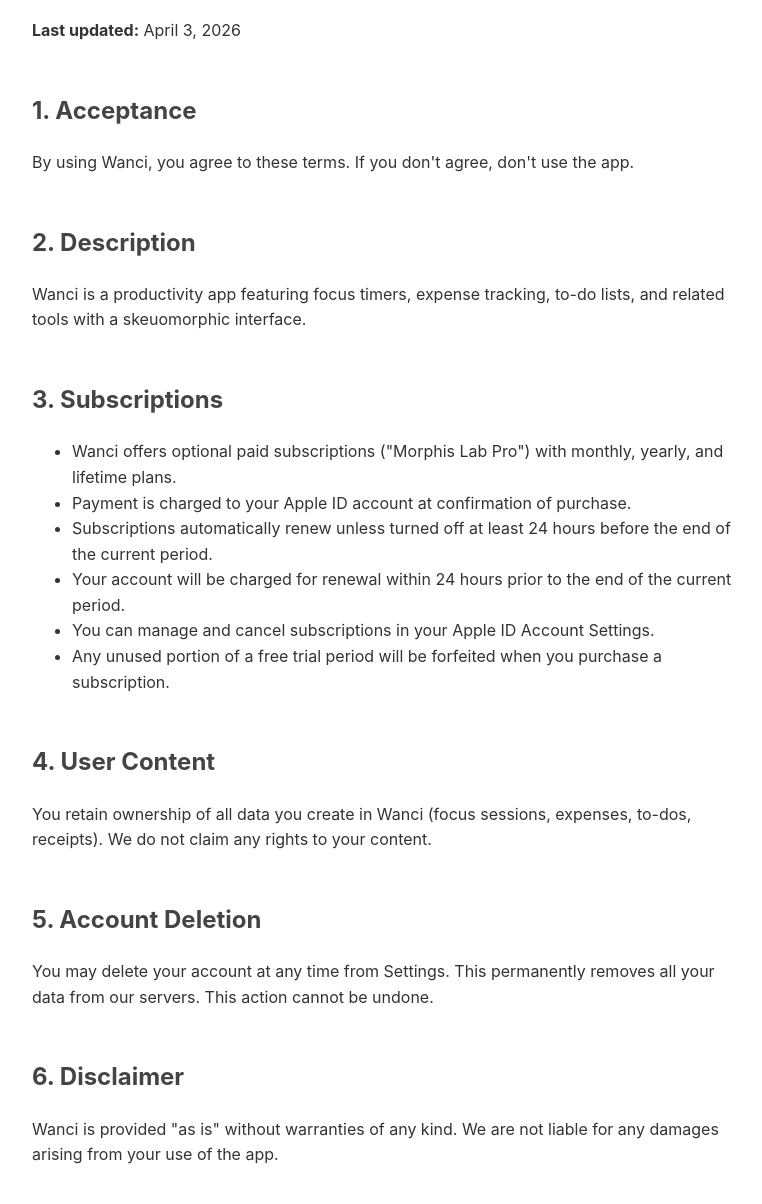
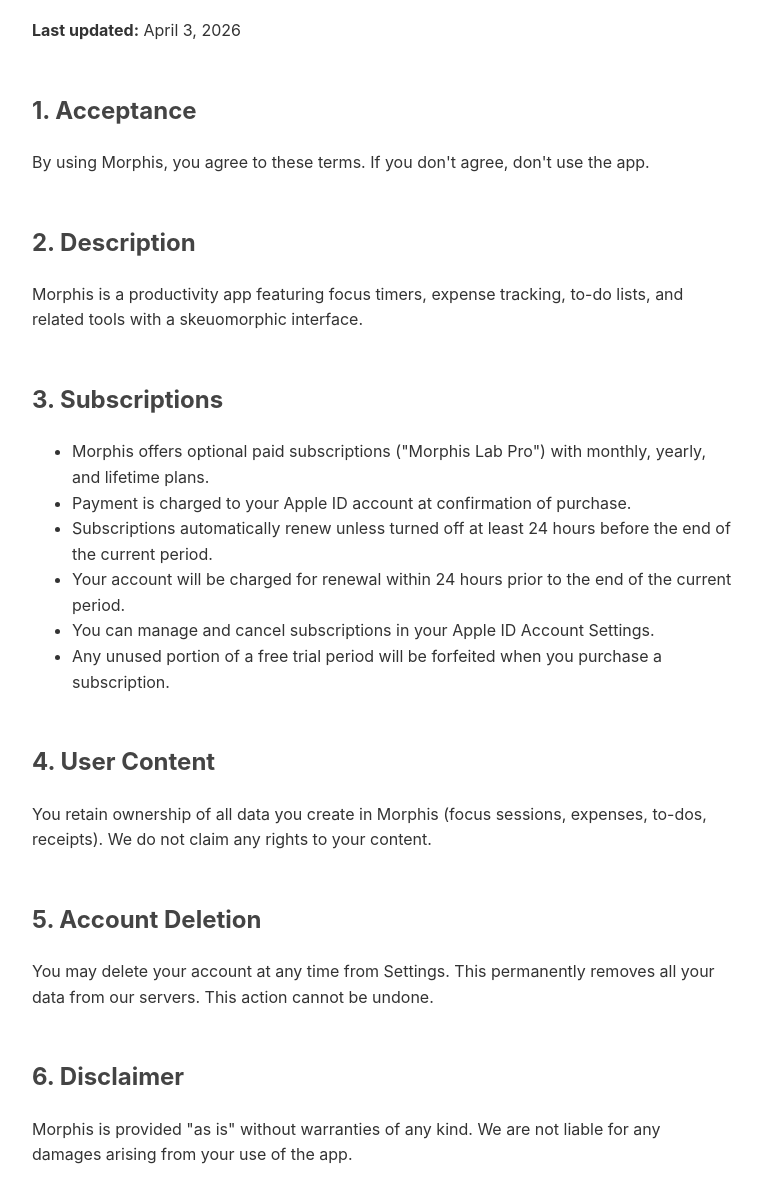
Before and after one commit to zidaneymar/Wanci, a plain HTML site: page docs/terms.html in a window 1280 px wide. Shown: the part 96-1300 px from the top of the page, without its empty margins (258-1020 px from the left). Drawn offline with Linux system fonts and the light colour scheme.

Commit message:
Rebrand to Morphis

```diff
--- a/docs/terms.html
+++ b/docs/terms.html
@@ -3,7 +3,7 @@
 <head>
     <meta charset="UTF-8">
     <meta name="viewport" content="width=device-width, initial-scale=1.0">
-    <title>Wanci - Terms of Service</title>
+    <title>Morphis - Terms of Service</title>
     <style>
         body { font-family: -apple-system, BlinkMacSystemFont, sans-serif; max-width: 700px; margin: 0 auto; padding: 20px; color: #333; line-height: 1.6; }
         h1 { color: #1a1a1a; } h2 { color: #444; margin-top: 2em; }
@@ -14,14 +14,14 @@
     <p><strong>Last updated:</strong> April 3, 2026</p>
 
     <h2>1. Acceptance</h2>
-    <p>By using Wanci, you agree to these terms. If you don't agree, don't use the app.</p>
+    <p>By using Morphis, you agree to these terms. If you don't agree, don't use the app.</p>
 
     <h2>2. Description</h2>
-    <p>Wanci is a productivity app featuring focus timers, expense tracking, to-do lists, and related tools with a skeuomorphic interface.</p>
+    <p>Morphis is a productivity app featuring focus timers, expense tracking, to-do lists, and related tools with a skeuomorphic interface.</p>
 
     <h2>3. Subscriptions</h2>
     <ul>
-        <li>Wanci offers optional paid subscriptions ("Morphis Lab Pro") with monthly, yearly, and lifetime plans.</li>
+        <li>Morphis offers optional paid subscriptions ("Morphis Lab Pro") with monthly, yearly, and lifetime plans.</li>
         <li>Payment is charged to your Apple ID account at confirmation of purchase.</li>
         <li>Subscriptions automatically renew unless turned off at least 24 hours before the end of the current period.</li>
         <li>Your account will be charged for renewal within 24 hours prior to the end of the current period.</li>
@@ -30,13 +30,13 @@
     </ul>
 
     <h2>4. User Content</h2>
-    <p>You retain ownership of all data you create in Wanci (focus sessions, expenses, to-dos, receipts). We do not claim any rights to your content.</p>
+    <p>You retain ownership of all data you create in Morphis (focus sessions, expenses, to-dos, receipts). We do not claim any rights to your content.</p>
 
     <h2>5. Account Deletion</h2>
     <p>You may delete your account at any time from Settings. This permanently removes all your data from our servers. This action cannot be undone.</p>
 
     <h2>6. Disclaimer</h2>
-    <p>Wanci is provided "as is" without warranties of any kind. We are not liable for any damages arising from your use of the app.</p>
+    <p>Morphis is provided "as is" without warranties of any kind. We are not liable for any damages arising from your use of the app.</p>
 
     <h2>7. Changes</h2>
     <p>We may update these terms. Continued use of the app constitutes acceptance of the updated terms.</p>
```
Also changed, not shown: docs/index.html (+2 -2 lines), docs/privacy.html (+3 -3 lines).
